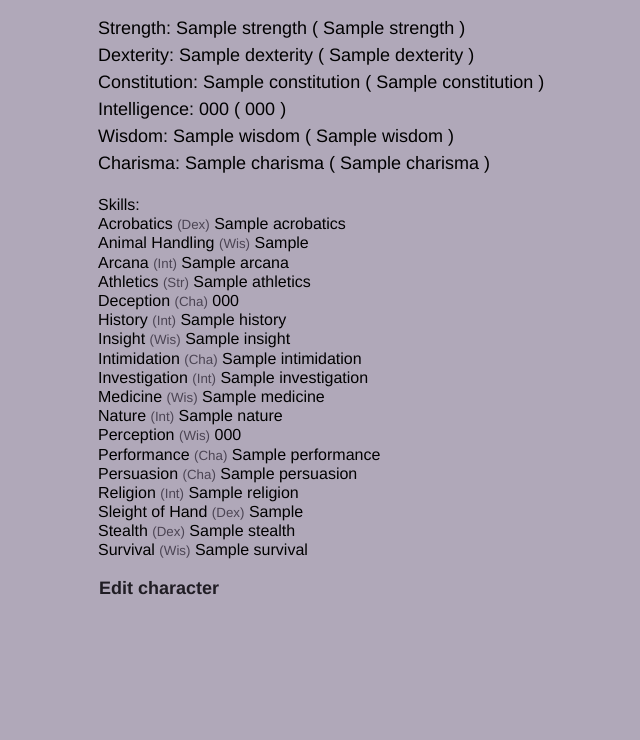
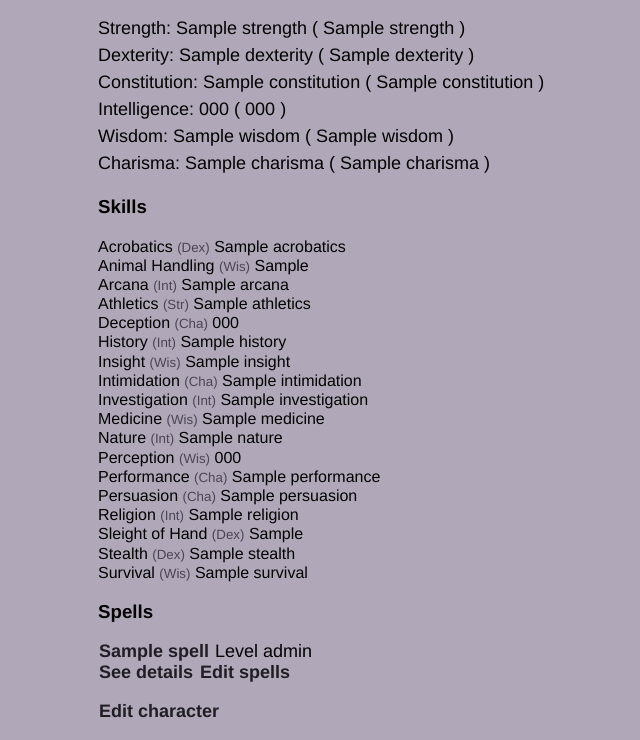
Before and after one commit to stalola/dnd-cleric-character-sheet, a Flask app: template templates/character.html in a window 1280 px wide. Shown: the part 370-1110 px from the top of the page, without its empty margins (182-822 px from the left). Before the commit the page ends 965 px from the top, so only its background shows below. Run offline with Flask 3, Linux system fonts and the light colour scheme; the visitor is signed in with stand-in values (Sample User, id 1); the template is opened without the code that fills it: most values are stand-ins (such as "Sample title", 1, 10 or a date in 2020).

Commit message:
Added spells to character page

```diff
--- a/routes.py
+++ b/routes.py
@@ -74,7 +74,8 @@ def character_page(char_id):
                 characters.modifier(character.intelligence), "wisdom":
                 characters.modifier(character.wisdom), "charisma":
                 characters.modifier(character.charisma)}
-    return render_template("character.html", character=character, modifier=modifier)
+    spell_list = characters.spell_list(char_id)
+    return render_template("character.html", character=character, modifier=modifier, spell_list=spell_list)
 
 
 @app.route("/character/<int:char_id>/edit", methods=["GET", "POST"])
--- a/spells.py
+++ b/spells.py
@@ -1,7 +1,6 @@
 from sqlalchemy.sql import text
 from db import db
 import users
-
 
 def spellsheet(spell_id):
     sql = "SELECT * FROM spells S WHERE S.id=:id"
@@ -25,3 +24,8 @@ def add_spell(name, level, cast_time, duration, range_area, components, school,
                                    description})
     db.session.commit()
     return True
+
+def spell_list():
+    sql = "SELECT * FROM spells"
+    result = db.session.execute(text(sql),)
+    return result.fetchall()
--- a/templates/character.html
+++ b/templates/character.html
@@ -14,8 +14,8 @@
     Charisma: {{ character.charisma }} ( {{ modifier.charisma }} ) <br>
 </p>
 
+<h3>Skills</h3>
 <p style="line-height: 1.2; font-size: medium;">
-    Skills:<br>
     Acrobatics <min>(Dex)</min> {{ character.acrobatics }} <br>
     Animal Handling <min>(Wis)</min> {{ character.animal_handling }} <br>
     Arcana <min>(Int)</min> {{ character.arcana }} <br>
@@ -36,6 +36,20 @@
     Survival <min>(Wis)</min> {{ character.survival }} <br>
 </p>
 
+<h3>Spells</h3>
+<p>
+    {% for spell in spell_list %}
+    <b><a href="/spell/{{ spell.spell_id }}">{{ spell.name }}</a></b>
+    {% if spell.level == 0 %} Cantrip
+    {% else %} Level {{ spell.level }} {% endif %}
+    {% if spell.prepared %} <min>prepared</min> {% endif %}
+    <br>
+    {% endfor %}
+    {% if session.user_id == character.user_id %}
+    <a href="{{ character.id }}/spells">See details</a> <a href="{{ character.id }}/spells/edit">Edit spells</a>
+    {% endif %}
+</p>
+
 {% if session.user_id == character.user_id %}
 <p>
     <a href="{{ character.id }}/edit">Edit character</a>
```
Also changed, not shown: characters.py (+7 -1 lines).
